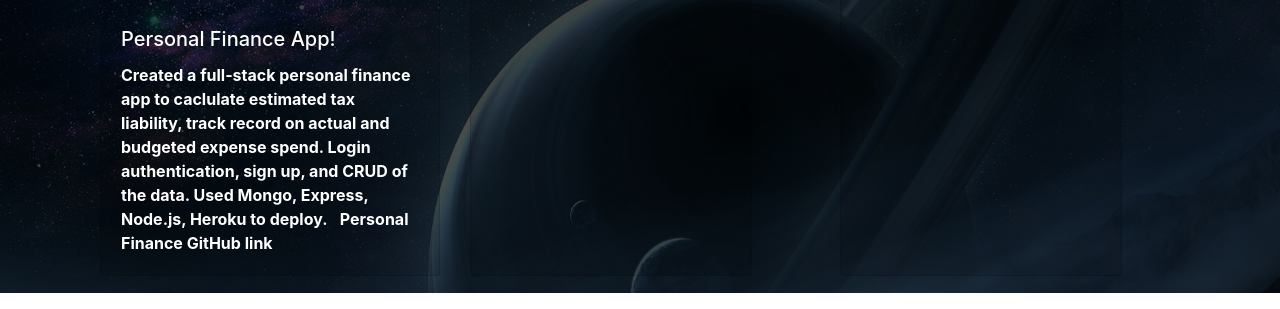
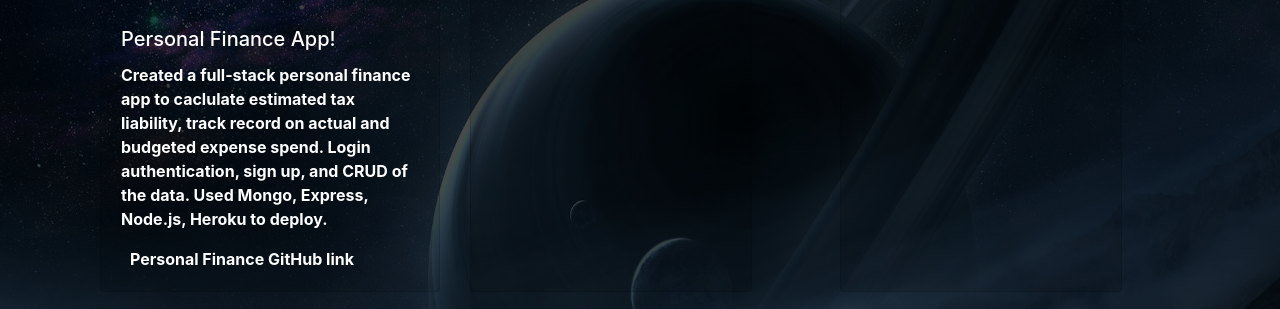
Before and after one commit to michaelchang106/michaelChangHomePage, a website: page portfolio.html in a window 1280 px wide. Shown: the part 958-1267 px from the top of the page. Drawn offline with nearby package versions, Linux system fonts and the light colour scheme.

Commit message:
updated for personal finance portfolio

```diff
--- a/portfolio.html
+++ b/portfolio.html
@@ -205,7 +205,16 @@
                 /></a>
                 <div class="card-body">
                   <h5 class="card-title">Personal Finance App!</h5>
-                  <p class="card-text">Created a full-stack personal finance app to caclulate estimated tax liability, track record on actual and budgeted expense spend. Login authentication, sign up, and CRUD of the data. Used Mongo, Express, Node.js, Heroku to deploy. <a href="https://github.com/michaelchang106/personalFinanceApp">Personal Finance GitHub link</a></p>
+                  <p class="card-text">
+                    Created a full-stack personal finance app to caclulate
+                    estimated tax liability, track record on actual and budgeted
+                    expense spend. Login authentication, sign up, and CRUD of
+                    the data. Used Mongo, Express, Node.js, Heroku to deploy.
+                  </p>
+                  <a
+                    href="https://github.com/michaelchang106/personalFinanceApp"
+                    >Personal Finance GitHub link</a
+                  >
                 </div>
               </div>
             </div>
```
